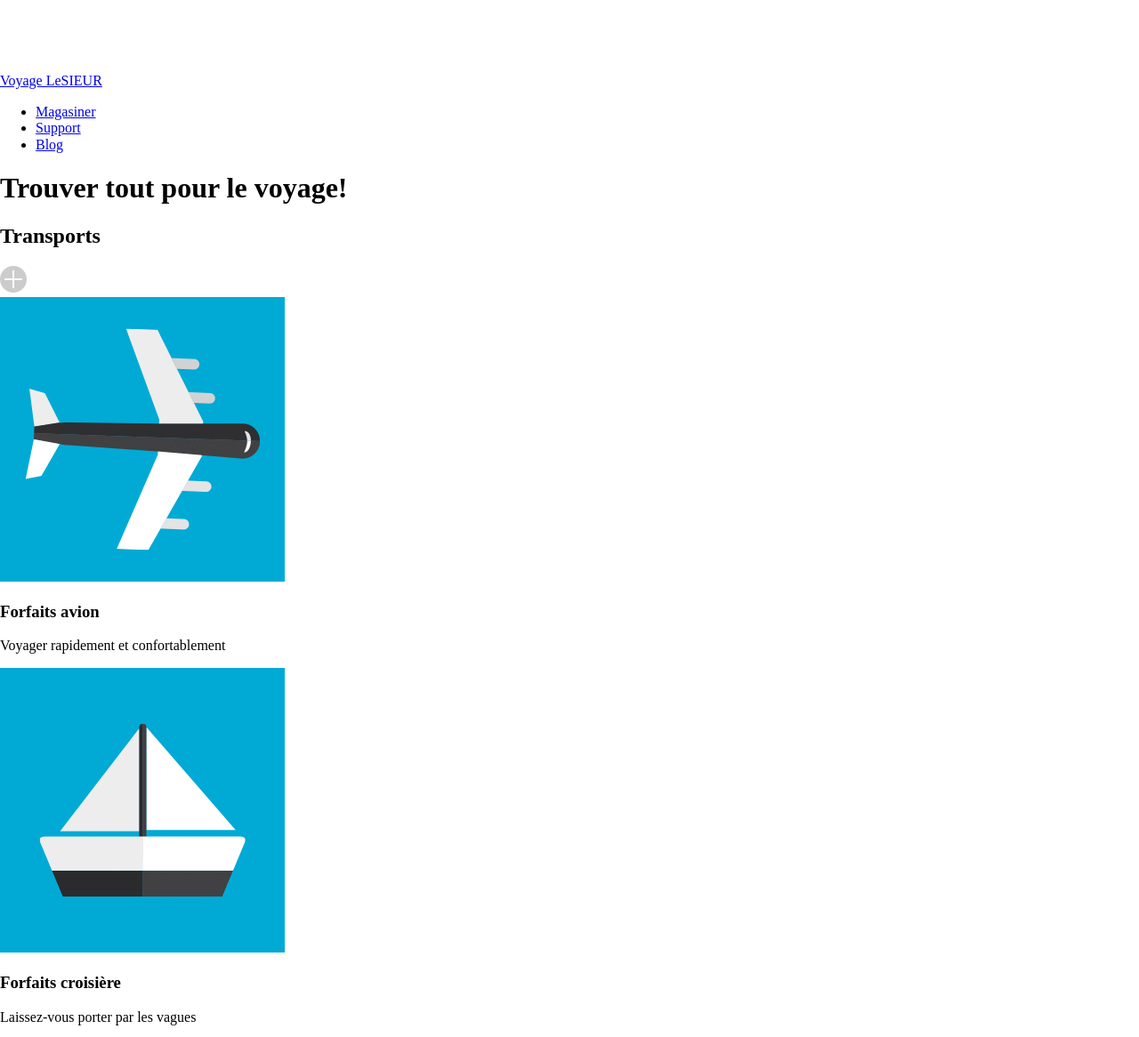
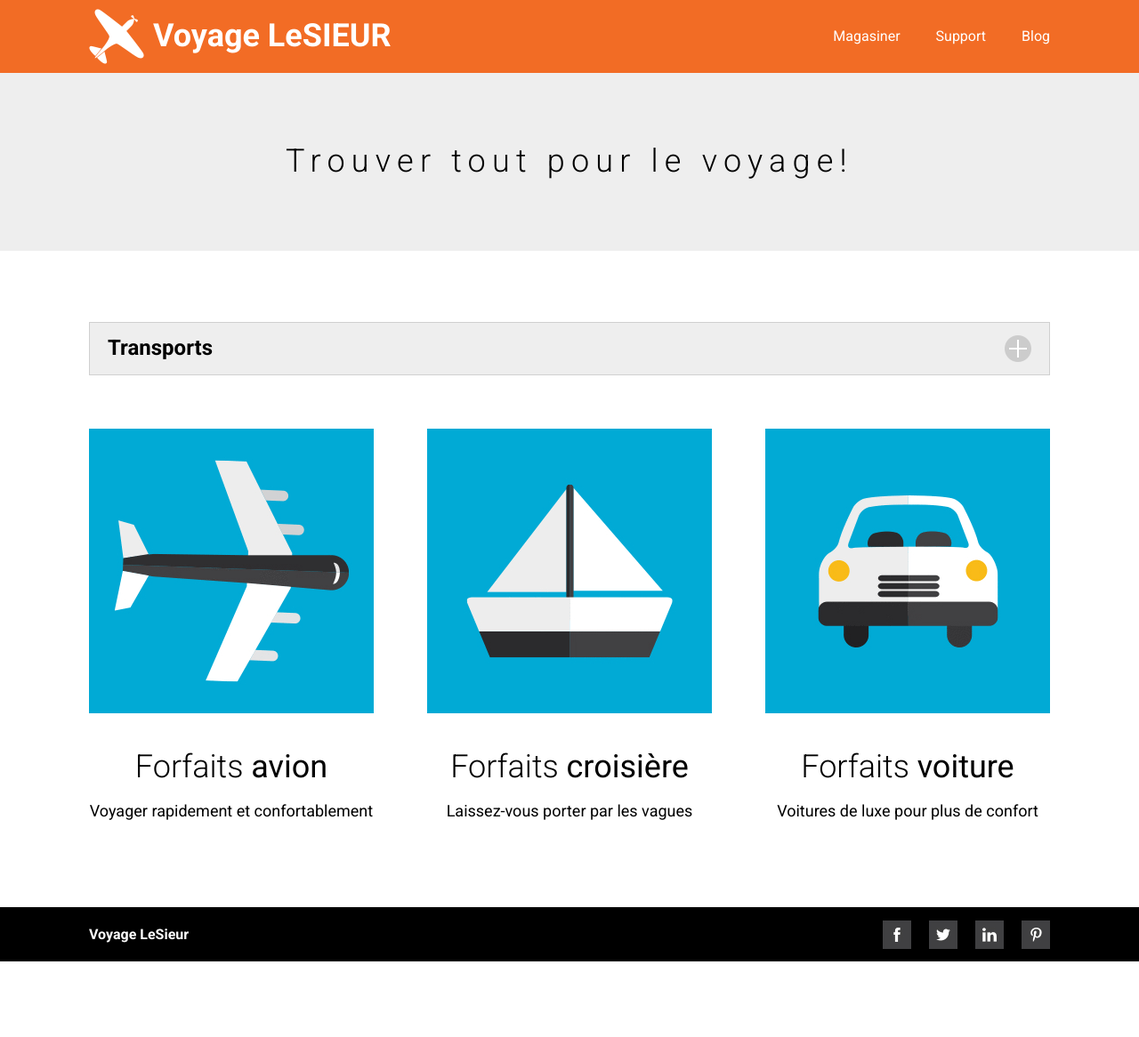
Before and after one commit to Centhelio/site1_voyagelesieur, a plain HTML site: page index.html in a window 1280 px wide. Shown: the top 1166 px of the page at 89% size. After the commit the page ends 1081 px from the top, so only its background shows below. Drawn offline with Linux system fonts and the light colour scheme.

Commit message:
css done

```diff
--- a/css/style.css
+++ b/css/style.css
@@ -0,0 +1,197 @@
+/* --------------------------------------------------------------------------
+BASE
+--------------------------------------------------------------------------*/
+
+html{
+    box-sizing: border-box;
+}
+
+*,*:before,*:after{
+    box-sizing: inherit;
+}
+
+/* --------------------------------------------------------------------------
+ELEMENT
+--------------------------------------------------------------------------*/
+
+.wrapper{
+    max-width: 1080px;
+    margin: 0 auto;
+}
+
+body{
+    margin: 0;
+    padding: 0;
+
+    font-family: "Roboto", serif;
+
+    font-size: 16px;
+}
+
+a{
+    text-decoration: none;
+}
+
+/* --------------------------------------------------------------------------
+COMPONENTS
+--------------------------------------------------------------------------*/
+
+/*header*/
+header{
+    background-color: #F26C25;
+    padding: 10px 0;
+}
+
+header .wrapper{
+    display: flex;
+    justify-content: space-between;
+    align-items: center;
+}
+
+.logo{
+    display: flex;
+    align-items: center;
+}
+
+.logo img{
+    margin-right: 10px;
+}
+
+header p{
+    font-size: 36px;
+    font-weight: 700;
+    color: #ffff;
+    margin: 0;
+}
+
+header ul{
+    display: flex;
+    align-items: center;
+    list-style: none;
+    gap: 40px;
+}
+
+header a{
+    color: #ffff;
+}
+
+nav a:hover{
+    color: #ffff;
+    text-decoration: underline;
+}
+
+/*section banniere */
+.banniere{
+    background-color:  #EEEEEE;
+}
+
+.banniere .wrapper{
+    height: 200px;
+    display: flex;
+    align-items: center;
+    justify-content: center;
+}
+
+h1{
+    font-size: 36px;
+    font-weight: 300;
+    letter-spacing: 7.2px;
+}
+
+/* section tranport */
+.titre-transport{
+    display: flex;
+    justify-content: space-between;
+    align-items: center;
+
+    height: 60px;
+
+    background-color: #EEEEEE;
+
+    border: 1px solid #D0D0D0;
+
+    margin-top: 80px;
+    margin-bottom: 60px;
+    padding: 0 20px;
+}
+
+.conteneur-transport{
+    display: grid;
+    grid-template-columns: 1fr 1fr 1fr;
+    gap: 60px;
+}
+
+article h3{
+    font-size: 36px;
+    font-weight: 300;
+    text-align: center;
+
+    margin-bottom: 0;
+}
+
+article p{
+    text-align: center;
+    font-size: 18px;
+}
+
+/* footer */
+footer .wrapper ul li a{
+    display: block;
+    height: 32px;
+    width: 32px;
+}
+
+.facebook a{
+    background-image: url(../image/facebook-nb.jpg);
+}
+
+.twitter a{
+    background-image: url(../image/twitter-nb.jpg);
+}
+
+.linkedin a{
+    background-image: url(../image/linkedin-nb.jpg);
+}
+
+.pinterest a{
+    background-image: url(../image/pinterest-nb.jpg);
+}
+
+.facebook a:hover{
+    background-image: url(../image/facebook-survol.jpg);
+}
+
+.twitter a:hover{
+    background-image: url(../image/twitter-survol.jpg);
+}
+
+.linkedin a:hover{
+    background-image: url(../image/linkedin-survol.jpg);
+}
+
+.pinterest a:hover{
+    background-image: url(../image/pinterest-survol.jpg);
+}
+
+footer ul{
+    display: flex;
+    justify-content: flex-end;
+    gap: 20px;
+    list-style: none;
+    margin: 0;
+}
+
+footer{
+    background-color: black;
+}
+
+footer h4{
+    color: #ffffff;
+}
+
+footer .wrapper{
+    display: flex;
+    align-items: center;
+    justify-content: space-between;
+    margin-top: 80px;
+}
--- a/index.html
+++ b/index.html
@@ -26,7 +26,7 @@
     <header>
         <div class="wrapper">
 
-            <a href="index.html">
+            <a class="logo" href="index.html">
                 <img src="image/logo.png" alt="logo Voyage Le LeSieur">
                 <p>Voyage LeSIEUR</p>
             </a>
```
